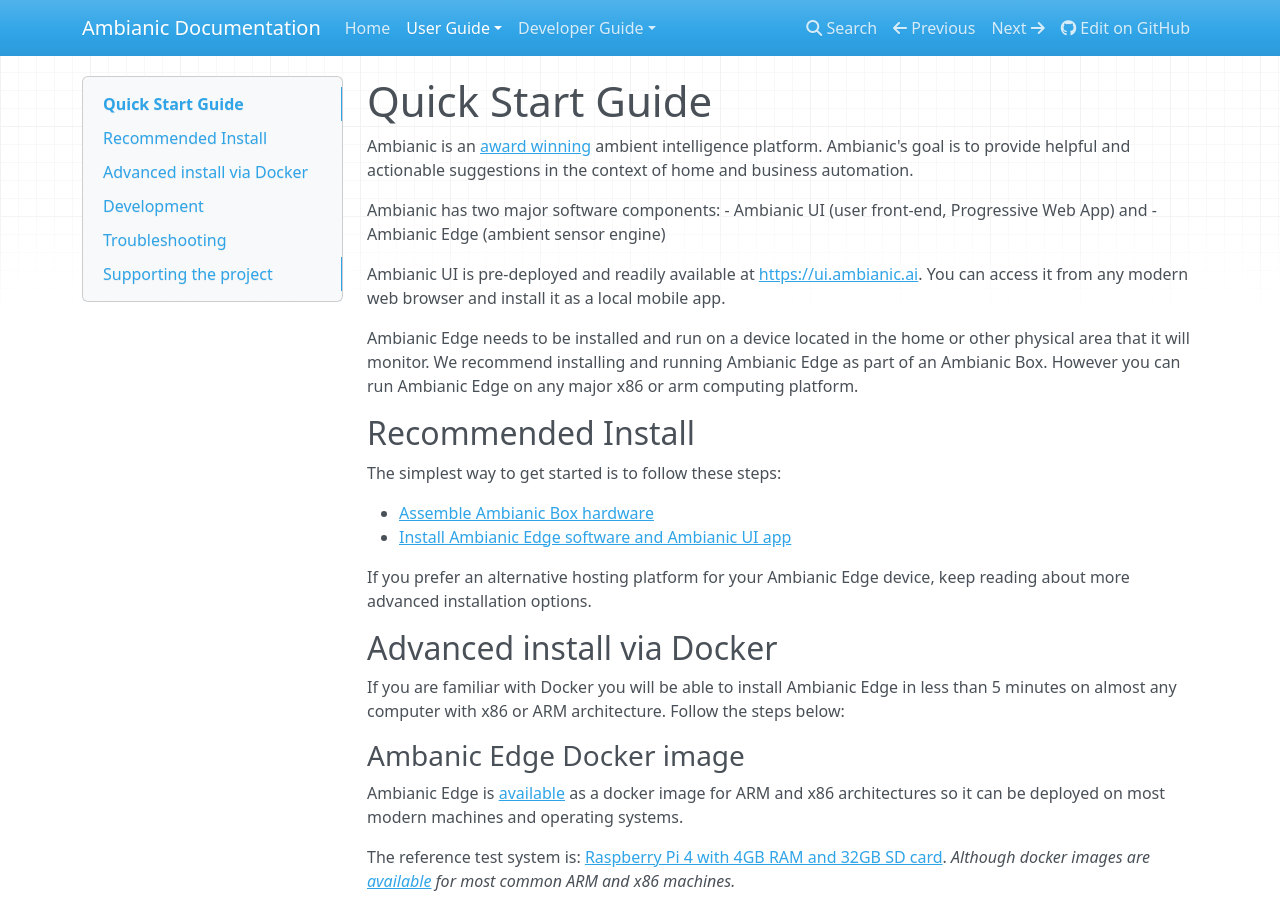
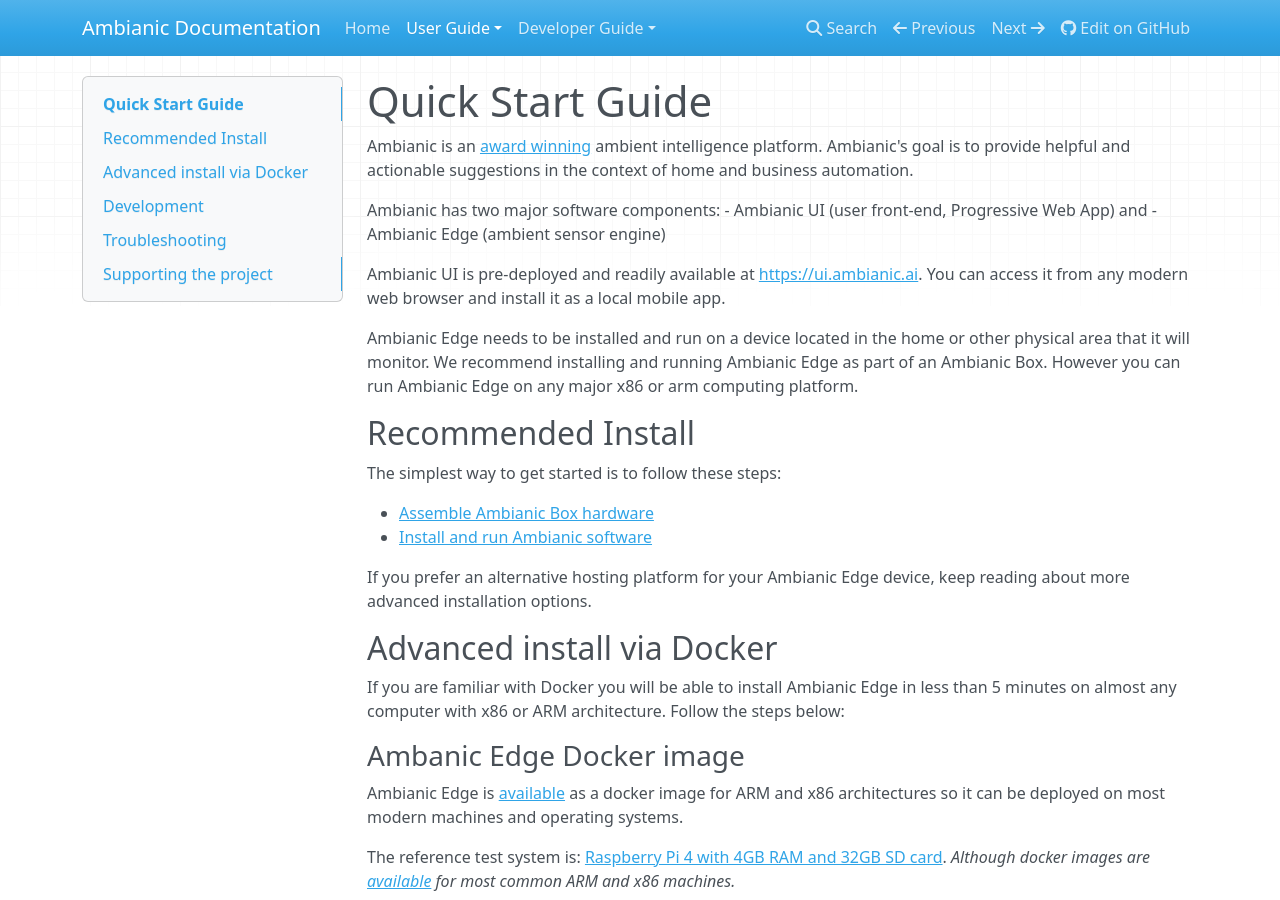
Before and after one commit to ambianic/ambianic-docs, an MkDocs documentation site: the page built from docs-md/users/quickstart.md, in a window 1280 px wide and 900 px high. Built offline with MkDocs 1.6.1, drawn with Linux system fonts in a browser that asks for light colours; nearby versions of some CDN libraries.

Commit message:
docs: update

```diff
--- a/docs-md/users/quickstart.md
+++ b/docs-md/users/quickstart.md
@@ -16,7 +16,7 @@
 The simplest way to get started is to follow these steps:
 
 - [Assemble Ambianic Box hardware](ambianicbox.md)
-- [Install Ambianic Edge software and Ambianic UI app](installsoftware.md)
+- [Install and run Ambianic software](installsoftware.md)
 
 If you prefer an alternative hosting platform for your Ambianic Edge device, keep reading about more advanced installation options.
 
```
